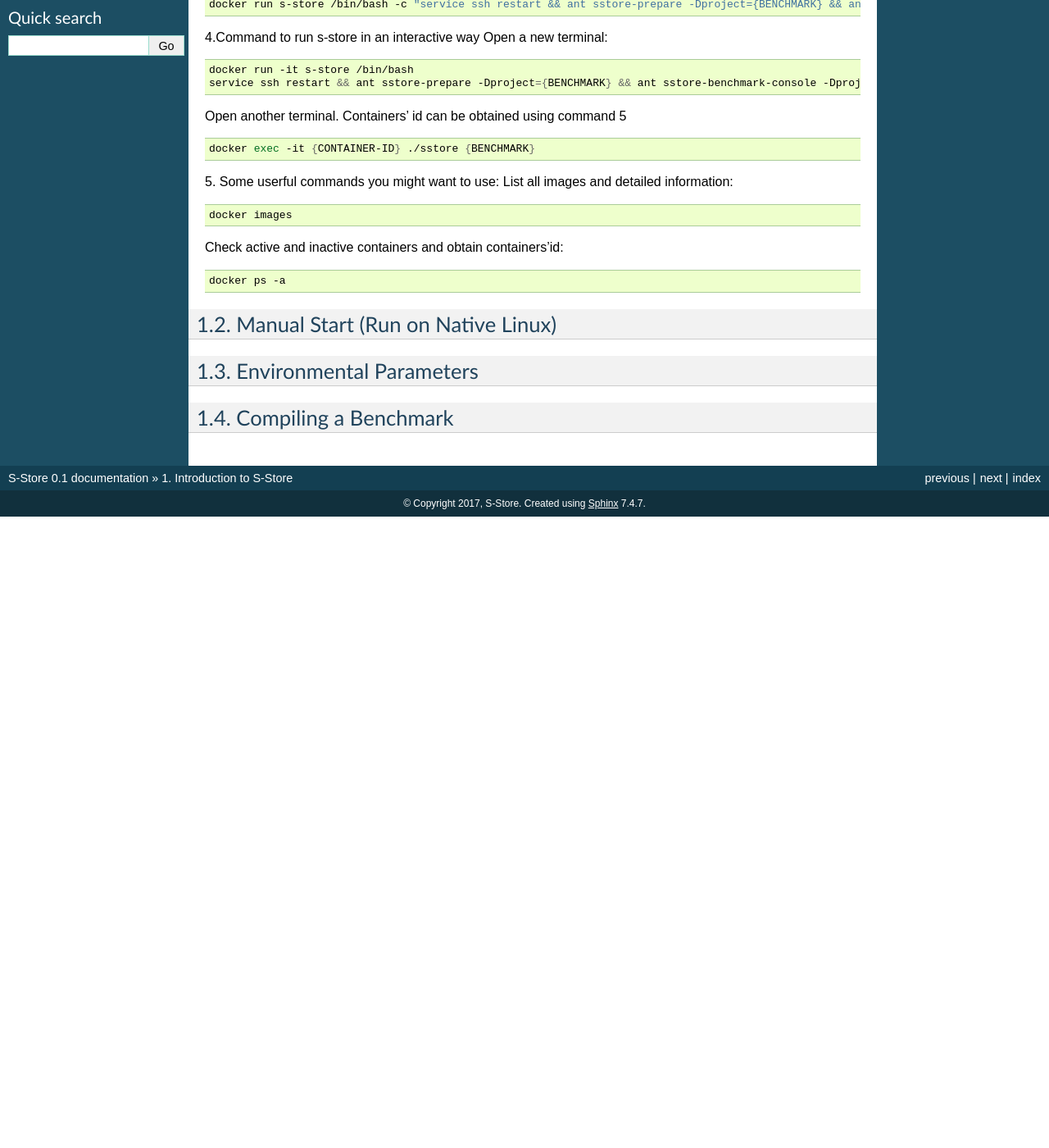
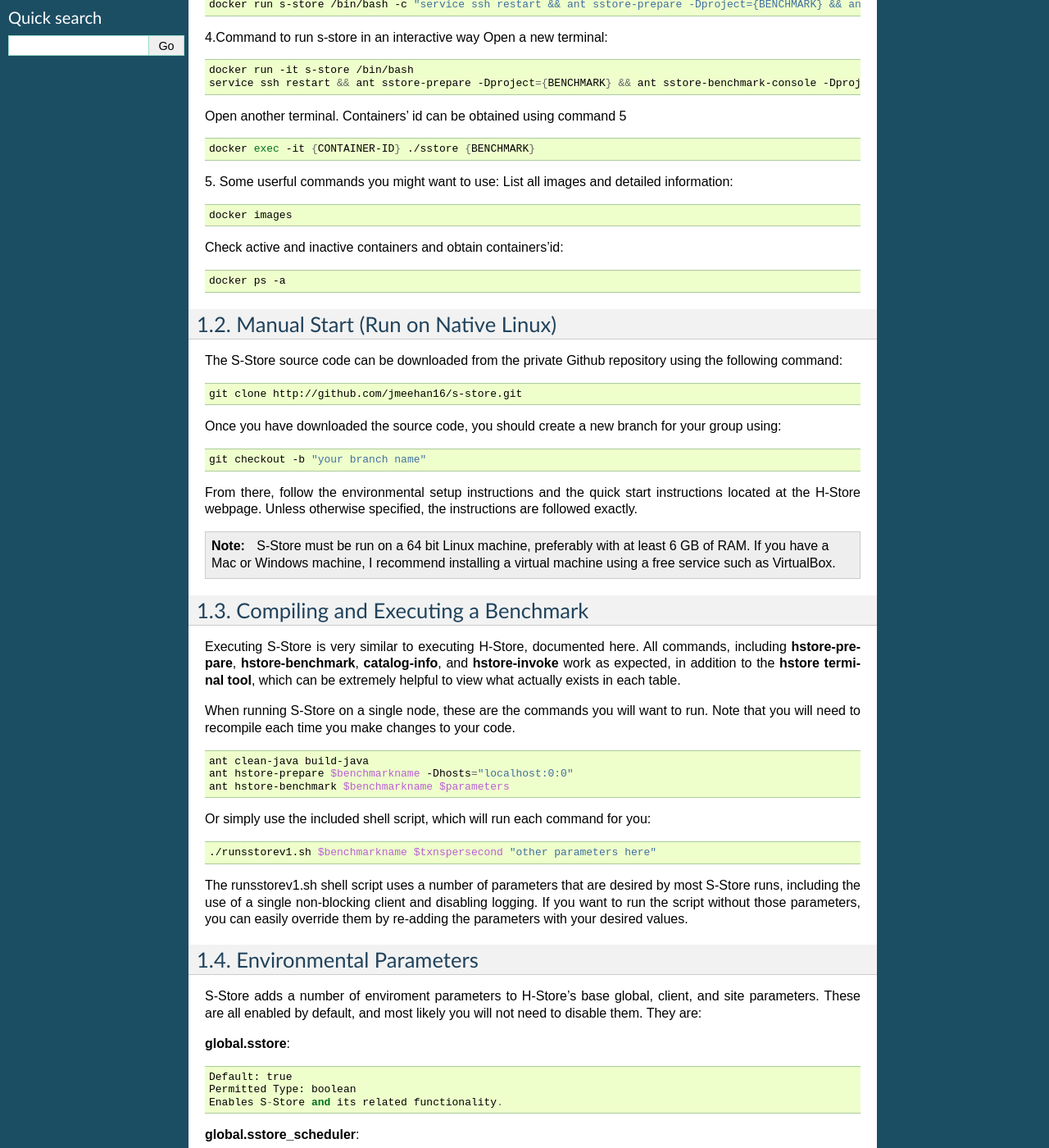
Before and after one commit to jmeehan16/sstore-doc, a Sphinx documentation site: the page built from source/intro.rst, in a window 1280 px wide and 1400 px high, scrolled down 417 px. Shown: the whole window at 82% size. Built offline with Sphinx 7.4.7, drawn with Linux system fonts in a browser that asks for light colours; before the commit the page ends 1047 px from its top, so only the background shows below that; some of the changed text lies outside the part shown.

Commit message:
added text to intro

```diff
--- a/source/intro.rst
+++ b/source/intro.rst
@@ -58,8 +58,71 @@ Check active and inactive containers and obtain containers'id:
 Manual Start (Run on Native Linux)
 ----------------------------------
 
+The S-Store source code can be downloaded from the private Github repository using the following command:
+
+.. code-block:: bash
+
+	git clone http://github.com/jmeehan16/s-store.git
+
+Once you have downloaded the source code, you should create a new branch for your group using:
+
+.. code-block:: bash
+
+	git checkout -b "your branch name"
+
+From there, follow the environmental setup instructions and the quick start instructions located at the H-Store webpage. Unless otherwise specified, the instructions are followed exactly.
+
+.. Note:: S-Store must be run on a 64 bit Linux machine, preferably with at least 6 GB of RAM. If you have a Mac or Windows machine, I recommend installing a virtual machine using a free service such as VirtualBox.
+
+Compiling and Executing a Benchmark
+-----------------------------------
+
+Executing S-Store is very similar to executing H-Store, documented here. All commands, including **hstore-prepare**, **hstore-benchmark**, **catalog-info**, and **hstore-invoke** work as expected, in addition to the **hstore terminal tool**, which can be extremely helpful to view what actually exists in each table.
+
+When running S-Store on a single node, these are the commands you will want to run. Note that you will need to recompile each time you make changes to your code.
+
+.. code-block:: bash
+
+	ant clean-java build-java
+	ant hstore-prepare $benchmarkname -Dhosts="localhost:0:0"
+	ant hstore-benchmark $benchmarkname $parameters
+
+Or simply use the included shell script, which will run each command for you:
+
+.. code-block:: bash
+
+	./runsstorev1.sh $benchmarkname $txnspersecond "other parameters here"
+
+The runsstorev1.sh shell script uses a number of parameters that are desired by most S-Store runs, including the use of a single non-blocking client and disabling logging. If you want to run the script without those parameters, you can easily override them by re-adding the parameters with your desired values.
+
+
 Environmental Parameters
 ------------------------
 
-Compiling a Benchmark
----------------------
+S-Store adds a number of enviroment parameters to H-Store's base global, client, and site parameters. These are all enabled by default, and most likely you will not need to disable them. They are:
+
+**global.sstore**::
+
+	Default: true
+	Permitted Type: boolean
+	Enables S-Store and its related functionality.
+
+**global.sstore_scheduler**::
+
+	Default: true
+	Permitted Type: boolean
+	Enables the serial scheduler, which ensures that when a procedure triggers another procedure, that transaction is scheduled before any other.
+
+.. Note:: the serial scheduler is designed for workflows that run on a single node. It will be replaced by nested transactions.
+
+**global.weak_recovery**::
+
+	Default: true
+	Permitted Type: boolean
+	Enables the weak recovery mechanism, which only logs the "border" stored transactions that exist at the beginning of a workflow.
+
+**global.sstore_frontend_trigger**::
+
+	Default: true
+	Permitted Type: boolean
+	Enables frontend (PE) triggers.
```
Also changed, not shown: source/index.rst (+8 -1 lines).
